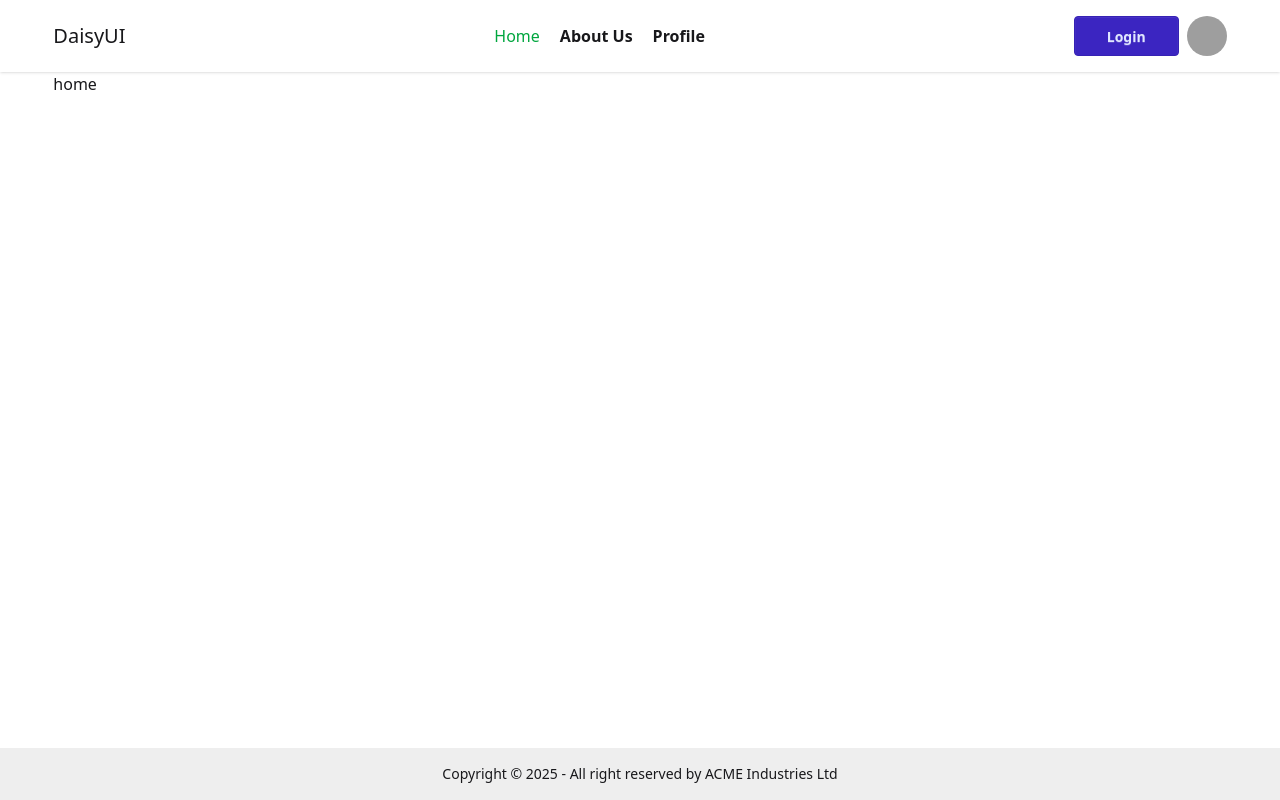
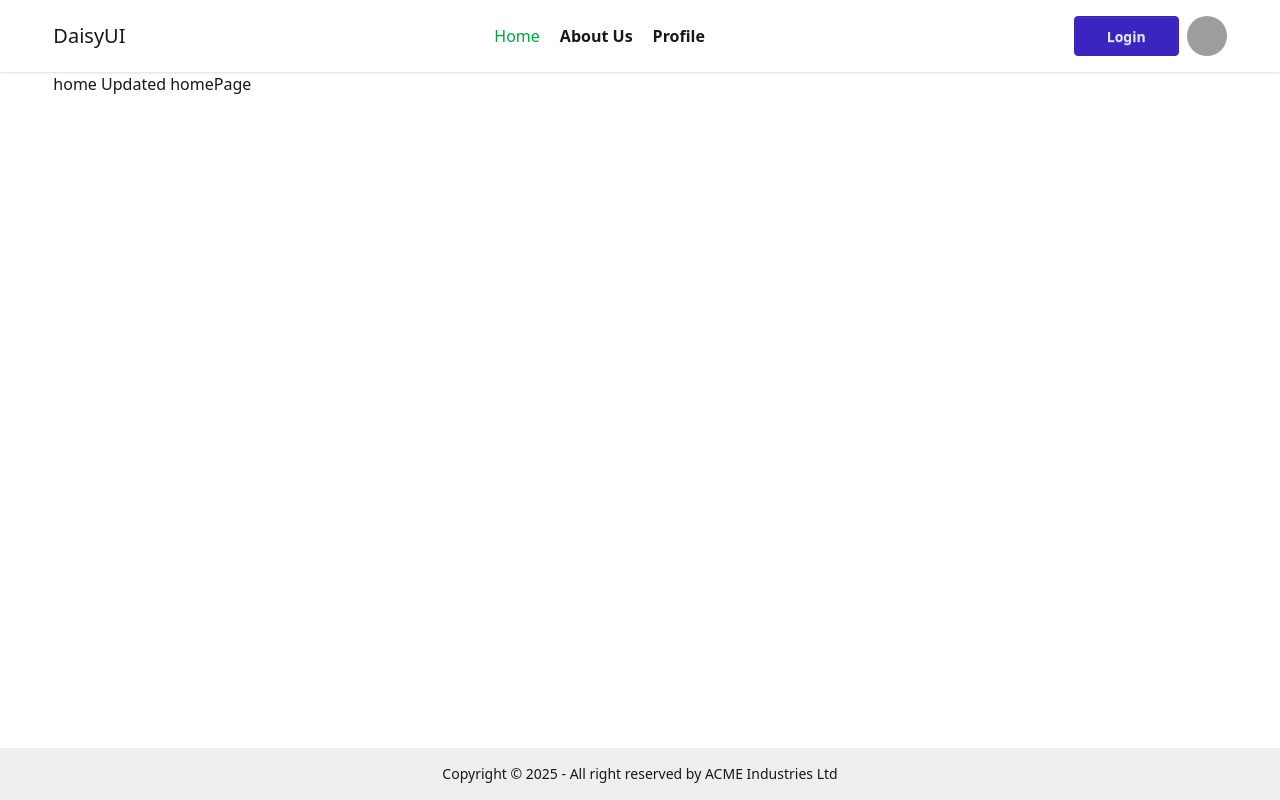
Before and after one commit to AbdurRahimMontu/react-firebase, a React (Vite) app: page / in a window 1280 px wide. Built offline with nearby package versions, Linux system fonts and the light colour scheme; no server answers; grey boxes are pictures that could not be loaded.

Commit message:
profile update done

```diff
--- a/src/components/Navbar.jsx
+++ b/src/components/Navbar.jsx
@@ -77,7 +77,7 @@ const Navbar = () => {
 
 
 
-  <ul tabIndex="-1" className="dropdown-content p-5 border bg-base-100 mt-5 rounded-box z-1 w-60 h-100 shadow-sm">
+  <ul tabIndex="-1" className="dropdown-content  p-5 border bg-base-100 mt-5 rounded-box z-200 w-60 h-100 shadow-sm">
     <span className='flex flex-col items-center p-5 '>
         <img className="w-10 h-10 rounded-full"
             alt="Tailwind CSS Navbar component"
--- a/src/pages/Home.jsx
+++ b/src/pages/Home.jsx
@@ -3,7 +3,7 @@ import React from 'react';
 const Home = () => {
     return (
         <div>
-            home
+            home Updated homePage
         </div>
     );
 };
```
